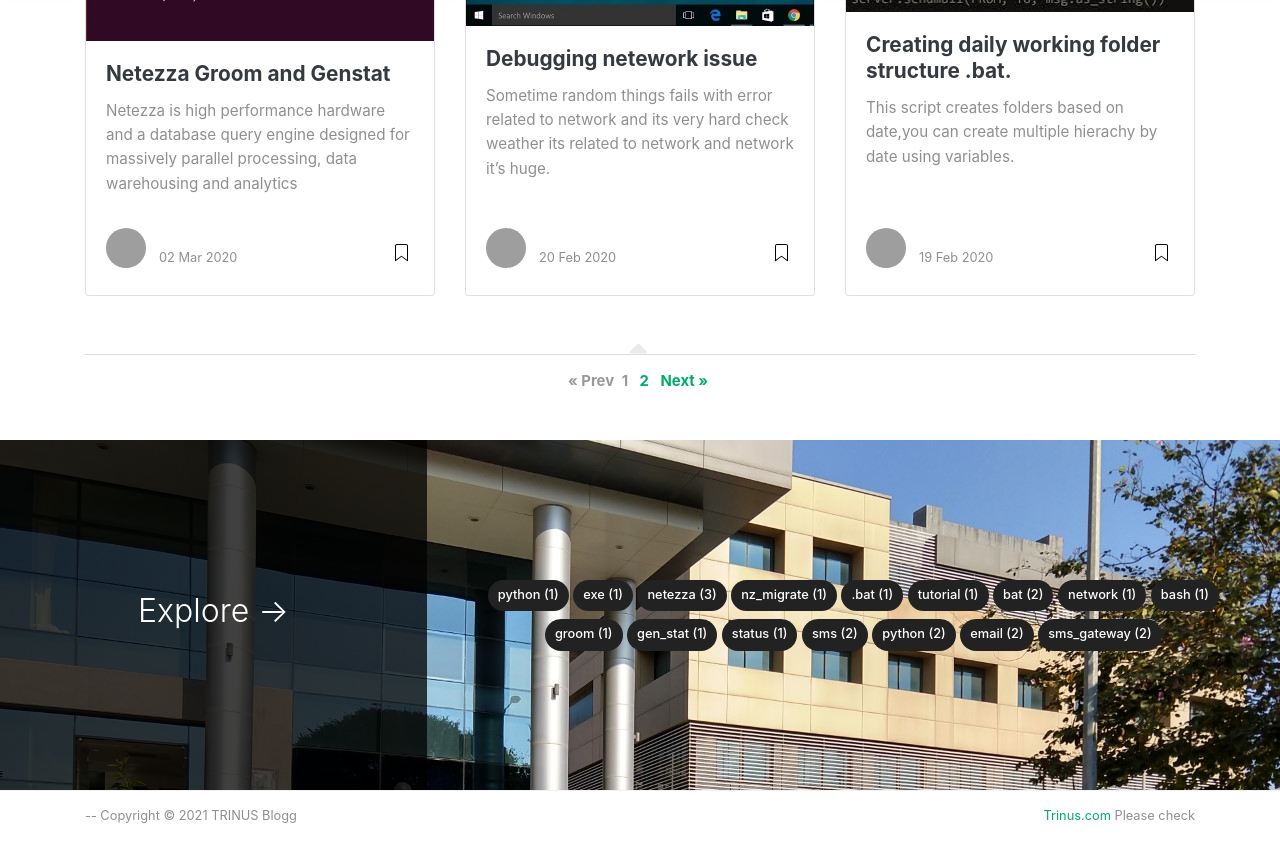
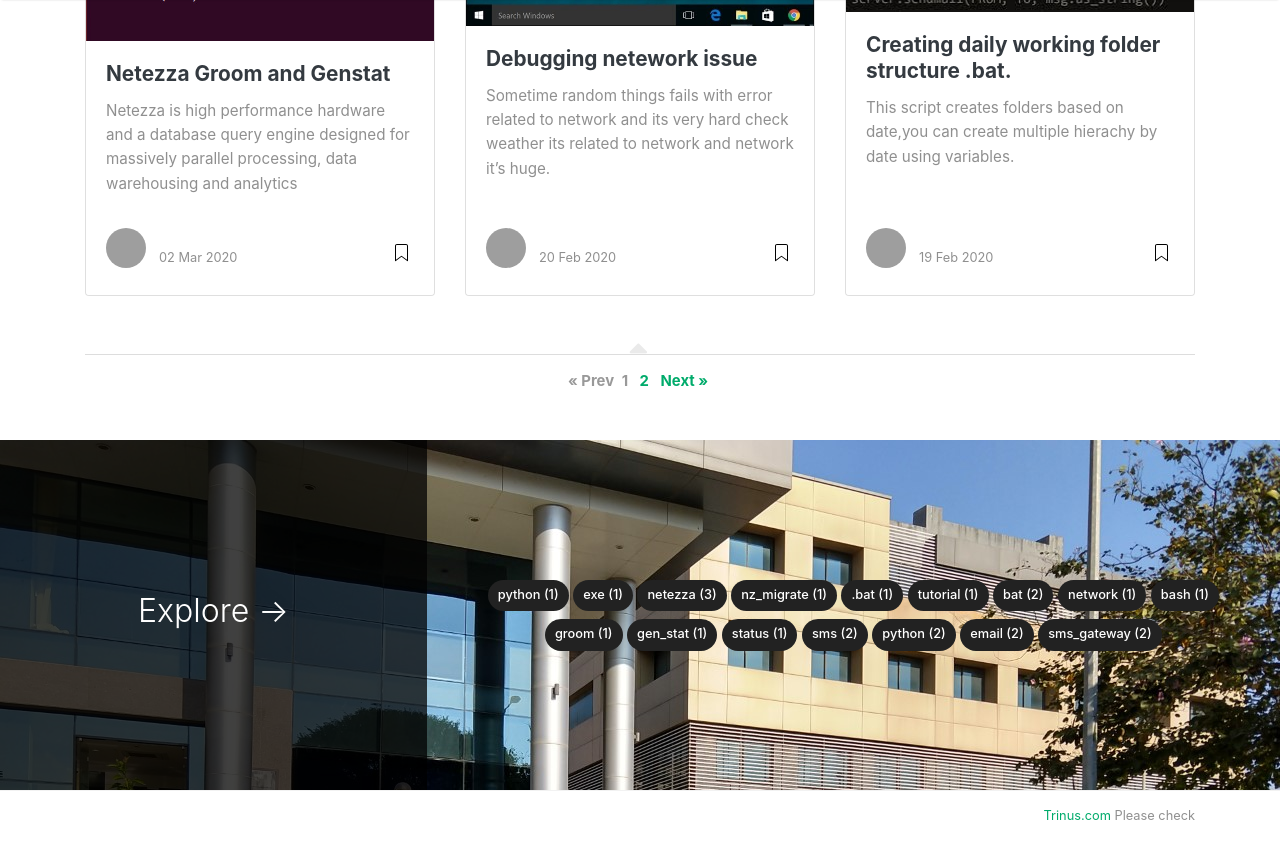
Before and after one commit to ashish-choudhari/weblog, a Jekyll site: the page built from index.html, in a window 1280 px wide and 900 px high, scrolled down 904 px. Shown: the top 862 px of the window. Built offline with Jekyll 4.4.1, drawn with Linux system fonts in a browser that asks for light colours; nearby versions of some CDN libraries; the list of posts is cut into pages by our own code; grey boxes are pictures that could not be loaded.

Commit message:
Update default.html
copyright commented

```diff
--- a/_layouts/default.html
+++ b/_layouts/default.html
@@ -162,7 +162,7 @@
     <div class="container">
         <div class="row">
             <div class="col-md-6 col-sm-6 text-center text-lg-left">
-             --   Copyright © {{ site.time | date: "%Y" }} {{ site.name }}
+             <!-- Copyright © {{ site.time | date: "%Y" }} {{ site.name }} -->
             </div>
             <div class="col-md-6 col-sm-6 text-center text-lg-right">
                 <a target="_blank" href="https://www.trinus.com/">Trinus.com</a> Please check
```
